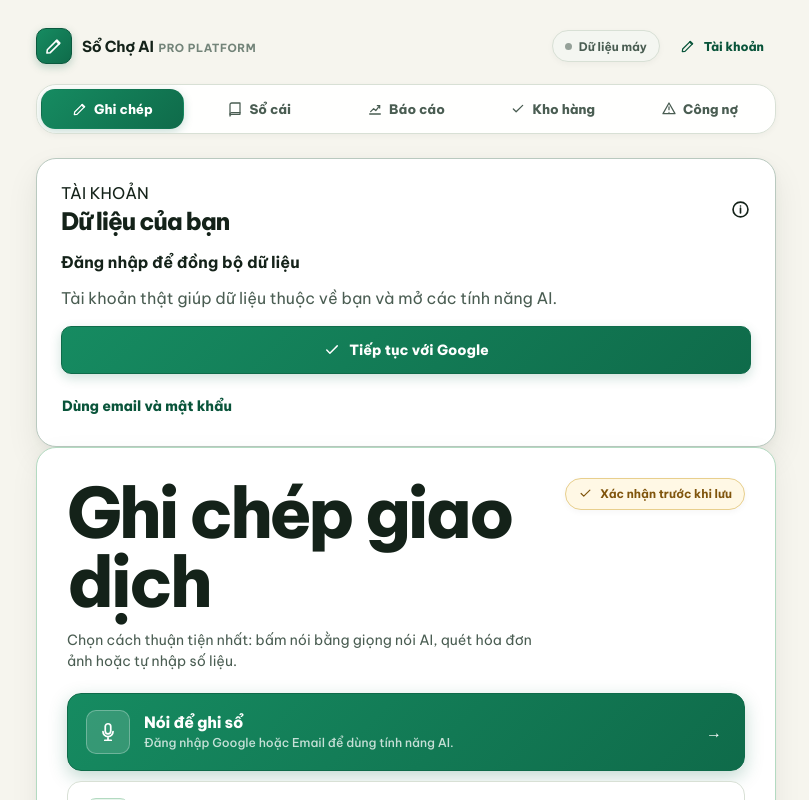
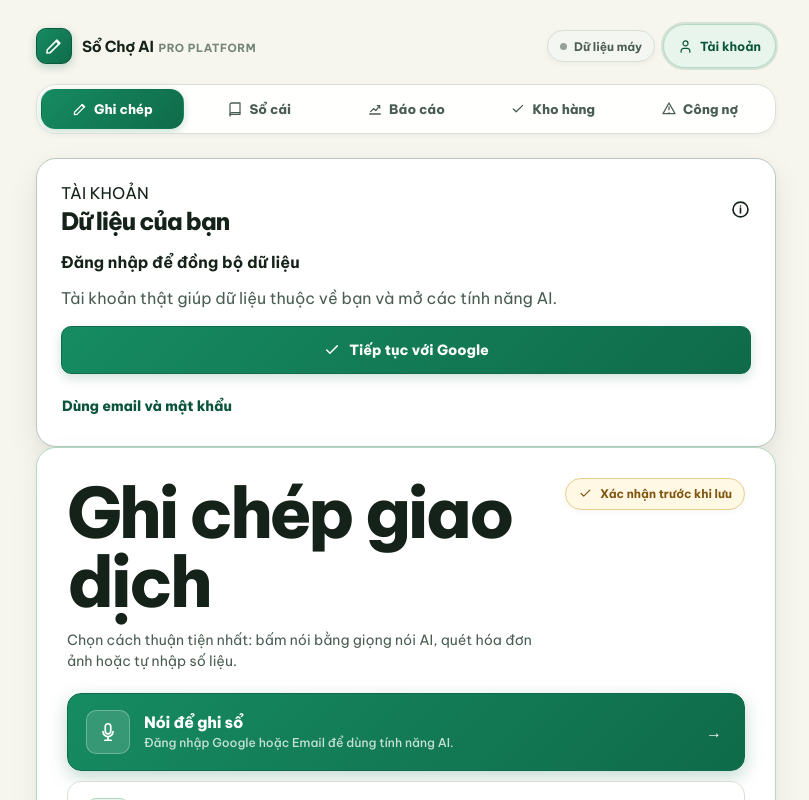
Before and after one commit to harivodich/so-cho-ai, a Next.js app: page / in a window 1280 px wide. Both pictures are taken after a click on the button "Tài khoản". Shown: the top 800 px of the page, without its empty margins (234-1043 px from the left). Built offline with nearby package versions, Linux system fonts and the light colour scheme; no server answers.

Commit message:
fix(ui): style account trigger button as rounded pill with user icon matching storage status badge

```diff
--- a/src/app/globals.css
+++ b/src/app/globals.css
@@ -1440,8 +1440,39 @@ footer p {
 
 .account-trigger {
   min-height: 44px;
-  padding: 7px 11px;
-  font-size: 0.76rem;
+  display: inline-flex;
+  align-items: center;
+  gap: 7px;
+  padding: 6px 14px;
+  border: 1px solid var(--line);
+  border-radius: var(--radius-full);
+  background: #ffffff;
+  color: var(--ink);
+  font-size: 0.78rem;
+  font-weight: 700;
+  white-space: nowrap;
+  box-shadow: var(--shadow-sm);
+  cursor: pointer;
+  transition: all 180ms cubic-bezier(0.4, 0, 0.2, 1);
+}
+
+.account-trigger:hover {
+  transform: translateY(-1px);
+  border-color: var(--green-line);
+  color: var(--green-dark);
+  box-shadow: var(--shadow);
+}
+
+.account-trigger:active {
+  transform: translateY(0);
+}
+
+.account-trigger.is-active,
+.account-trigger[aria-expanded="true"] {
+  border-color: var(--green-line);
+  background: var(--green-soft);
+  color: var(--green-dark);
+  box-shadow: 0 0 0 2px rgba(15, 107, 74, 0.15);
 }
 
 .account-panel-drawer {
--- a/src/app/page.tsx
+++ b/src/app/page.tsx
@@ -419,13 +419,13 @@ export default function HomePage() {
               {!online ? "Ngoại tuyến" : persistence === "local" ? "Dữ liệu máy" : syncPending > 0 ? `Đang đồng bộ (${syncPending})` : "Đã đồng bộ"}
             </span>
             <button
-              className="text-button account-trigger"
+              className={`account-trigger ${accountOpen ? "is-active" : ""}`}
               type="button"
               onClick={() => setAccountOpen(!accountOpen)}
               aria-expanded={accountOpen}
               aria-controls="account-panel"
             >
-              <UiIcon name="pencil" size={16} />
+              <UiIcon name="user" size={15} />
               Tài khoản
             </button>
           </div>
--- a/src/components/ui-icon.tsx
+++ b/src/components/ui-icon.tsx
@@ -21,6 +21,7 @@ export type IconName =
   | "trash"
   | "trend-down"
   | "trend-up"
+  | "user"
   | "x";
 
 type Props = SVGProps<SVGSVGElement> & {
@@ -58,6 +59,7 @@ export function UiIcon({ name, size = 20, strokeWidth = 1.9, ...props }: Props)
       {name === "trash" ? <><path {...common} d="M5 7h14M9 7V4h6v3M7 7l.8 13h8.4L17 7M10 11v5M14 11v5" /></> : null}
       {name === "trend-down" ? <><path {...common} d="M5 7.5 10 12l3.2-3L19 15" /><path {...common} d="M15.5 15H19v-3.5" /></> : null}
       {name === "trend-up" ? <><path {...common} d="M5 16.5 10 12l3.2 3L19 9" /><path {...common} d="M15.5 9H19v3.5" /></> : null}
+      {name === "user" ? <><path {...common} d="M19 21v-2a4 4 0 0 0-4-4H9a4 4 0 0 0-4 4v2" /><circle {...common} cx="12" cy="7" r="4" /></> : null}
       {name === "x" || name === "close" ? <path {...common} d="M18 6 6 18M6 6l12 12" /> : null}
     </svg>
   );
```
